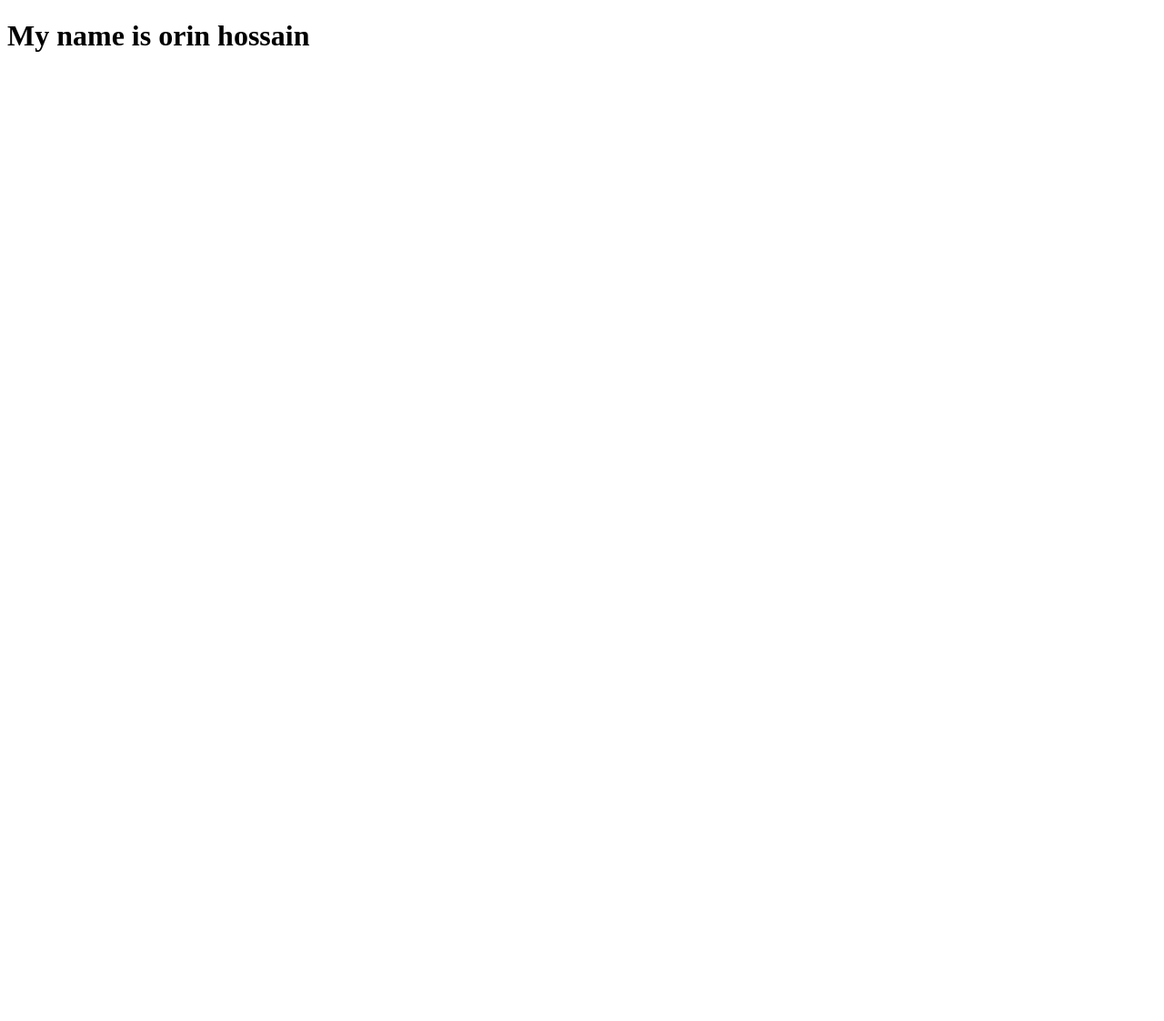
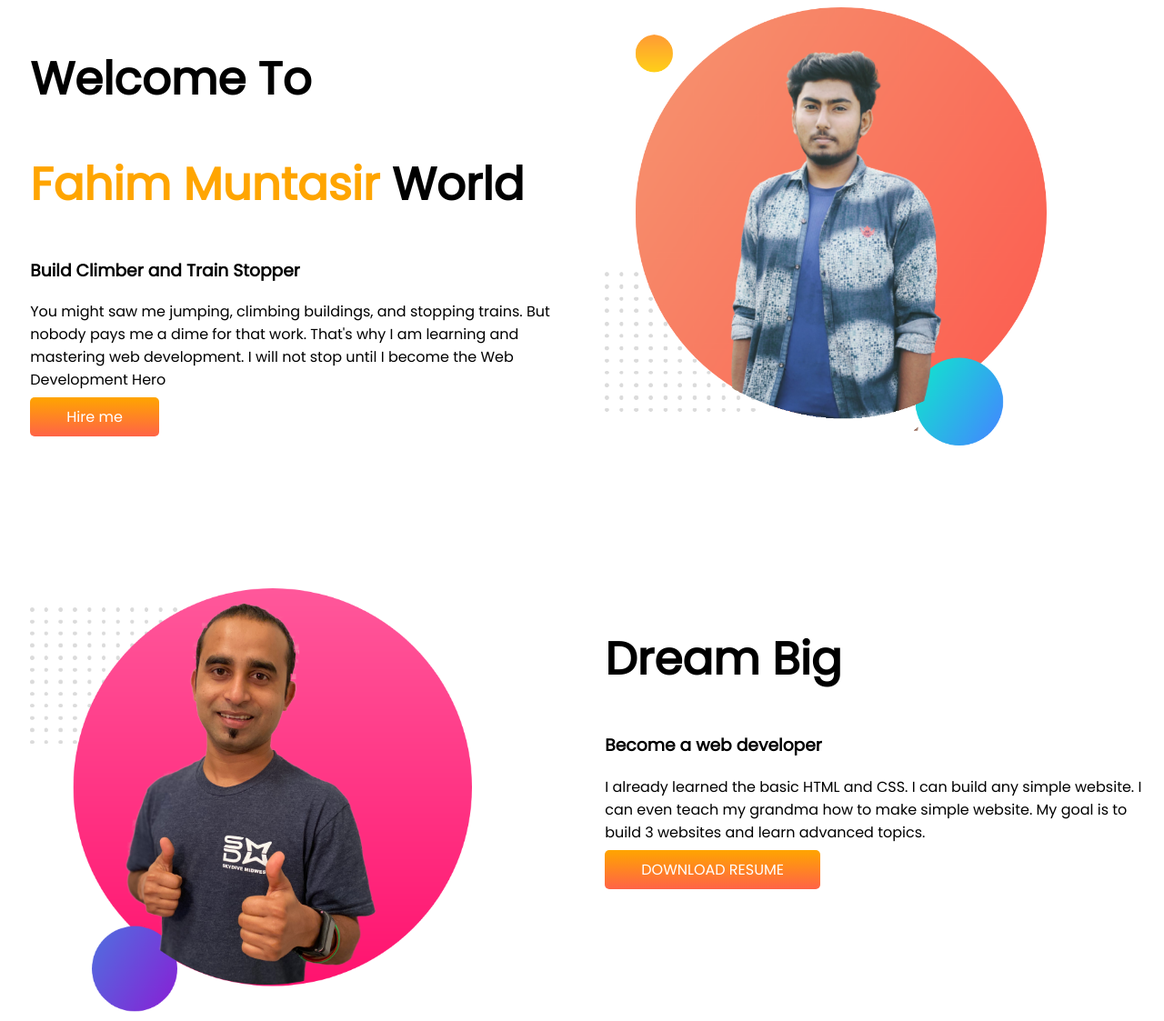
Before and after one commit to fahimmuntasirorin/developerportfolio, a plain HTML site: page index.html in a window 1280 px wide. Shown: the whole page at 91% size. Before the commit the page ends 800 px from the top, so only its background shows below. Drawn offline with Linux system fonts and the light colour scheme.

Commit message:
dream section added

```diff
--- a/index.html
+++ b/index.html
@@ -5,12 +5,45 @@
     <meta http-equiv="X-UA-Compatible" content="IE=edge">
     <meta name="viewport" content="width=device-width, initial-scale=1.0">
     <title>developer portfolio</title>
+    <link rel="preconnect" href="https://fonts.googleapis.com">
+    <link rel="preconnect" href="https://fonts.gstatic.com" crossorigin>
+    <link href="https://fonts.googleapis.com/css2?family=Poppins&display=swap" rel="stylesheet">
     <link rel="stylesheet" href="style.css">
 </head>
 <body>
+    <section class="flex-container">
+        <div class="half-width">
+            <h1>Welcome To</h1>
+            <h1> <span class="text-color">Fahim Muntasir </span> World</h1>
+            <h3>Build Climber and Train Stopper</h3>
+            <p>You might saw me jumping, climbing buildings, and stopping trains. But nobody pays me a dime for that work. That's why I am learning and mastering web development. I will not stop until I become the Web Development Hero</p>
+            <a class="hire-me" href="#">Hire me</a>
+        </div>
+        <div class="half-width">
+            <img src="images/my-bg.png" alt="">
+        </div>
+    </section>
+    <section class="dream-area">
+        <div class="flex-container">
+            <div class="half-width">
+                <img src="./images/jhankar2.png" alt="">
+            </div>
+            <div class="half-width">
+                <h1>Dream Big</h1>
+                <h3>Become a web developer</h3>
+                <p>I already learned the basic HTML and CSS. I can build any simple website. I can even teach my grandma how to make simple website. My goal is to build 3 websites and learn advanced topics.</p>
+                <a class="hire-me" href="#">DOWNLOAD RESUME</a>
+            </div>
+        </div>
+    </section>
 
-    <header>
-        <h1>My name is orin hossain </h1>
-    </header>
+
+
+
+
+
+
+
+
 </body>
 </html>
--- a/style.css
+++ b/style.css
@@ -0,0 +1,28 @@
+body{
+    font-family: 'Poppins', sans-serif;
+}
+h1{
+    font-size: 50px;
+}
+.text-color{
+    color: orange;
+}
+.flex-container{
+    display: flex;
+}
+.half-width{
+    width: 50%;
+    padding-left: 2%;
+    margin-bottom: 150px;
+}
+.half-width img {
+    width: 80%;
+
+}
+.hire-me {
+    text-decoration: none;
+    color: white;
+    background-image: linear-gradient(orange , tomato);
+    padding: 10px 40px;
+    border-radius: 5px;
+}
```
Also changed, not shown: images/dream-bg.png (added), images/exp-bg.png (added), images/jhankar.png (added), images/jhankar2.png (added), images/my-bg.png (added), images/my-bg2.png (added), images/top-banner.png (added).
